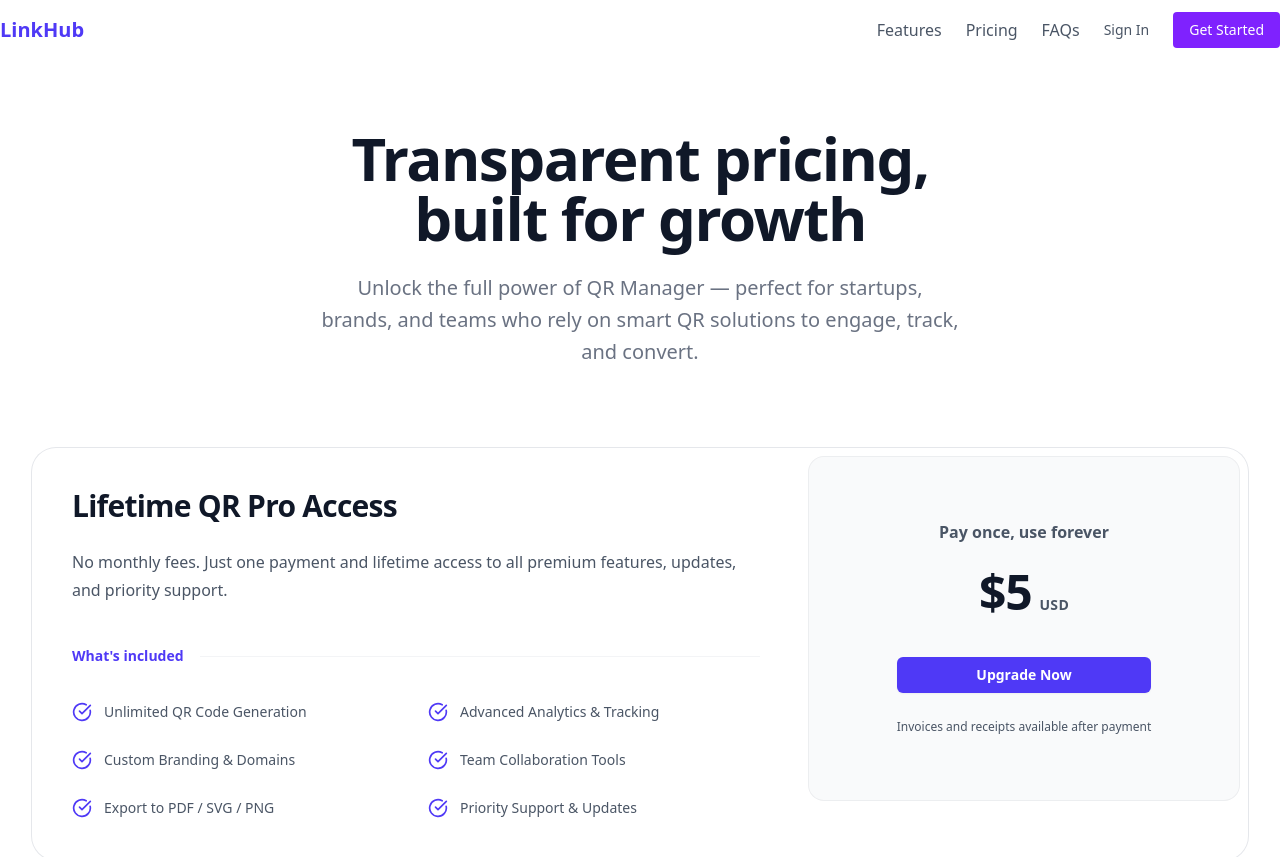
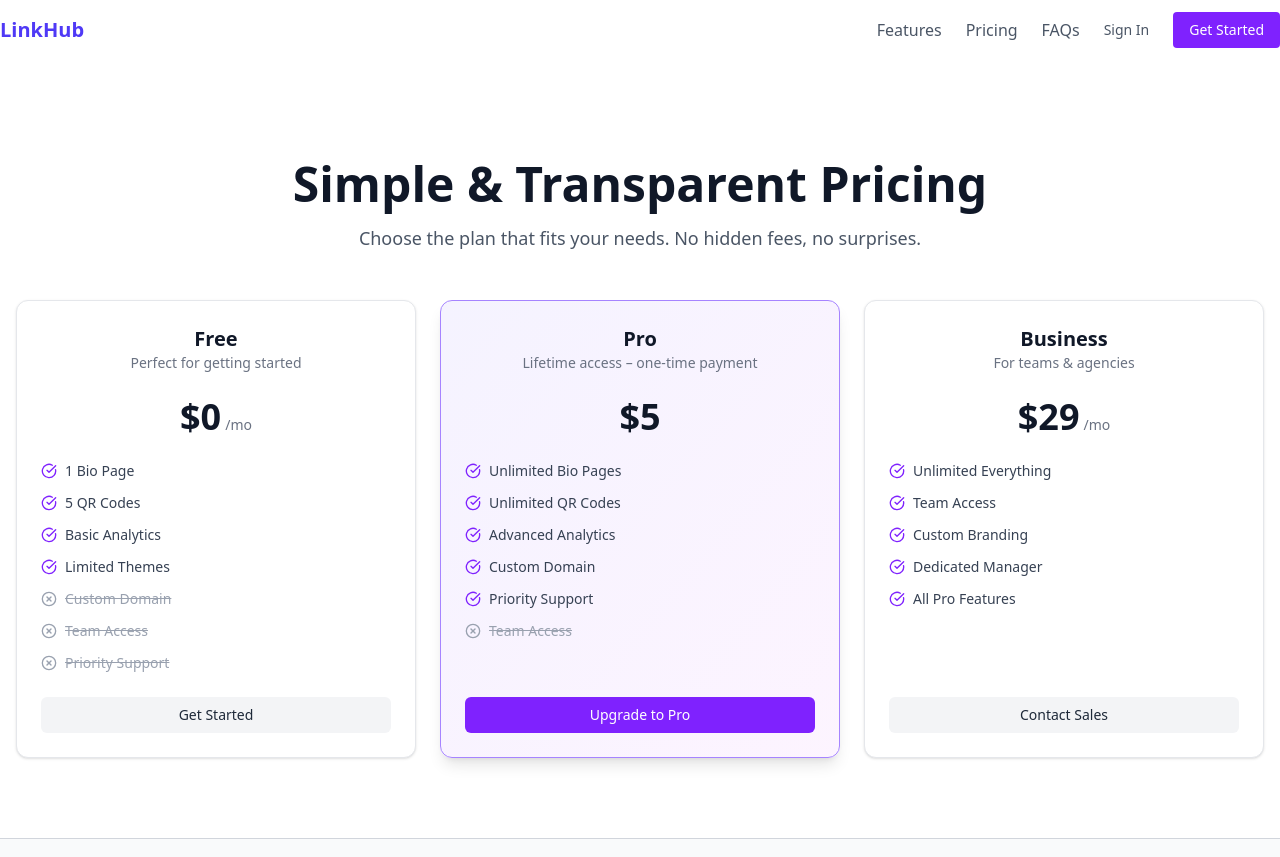
Before and after one commit to Nayem-khan1/qr-manager-frontend, a React (Vite) app: page /pricing in a window 1280 px wide. Shown: the top 857 px of the page. Built offline with nearby package versions, Linux system fonts and the light colour scheme; no server answers.

Commit message:
complete priching section

```diff
--- a/src/App.jsx
+++ b/src/App.jsx
@@ -20,6 +20,7 @@ import { ScrollToTop } from "./components/ScrollToTop";
 import AdminPage from "./pages/admin/AdminPage";
 import Analytics from "./pages/Analytics";
 import Settings from "./pages/Settings";
+import Contact from "./components/Contact";
 
 function App() {
   const { loading, userData } = useContext(AuthContext);
@@ -42,6 +43,7 @@ function App() {
           <Route path="/pricing" element={<Pricing />} />
           <Route path="/sign-in" element={<Login />} />
           <Route path="/sign-up" element={<SignUp />} />
+          <Route path="/contact" element={<Contact />} />
         </Route>
 
         {/* Protected Dashboard Layout */}
--- /dev/null
+++ b/src/components/Contact.jsx
@@ -0,0 +1,107 @@
+import { useState } from "react";
+
+const Contact = () => {
+  const [formData, setFormData] = useState({
+    name: "",
+    email: "",
+    message: "",
+  });
+
+  const [submitted, setSubmitted] = useState(false);
+
+  const handleChange = (e) => {
+    setFormData({ ...formData, [e.target.name]: e.target.value });
+  };
+
+  const handleSubmit = (e) => {
+    e.preventDefault();
+    // ✅ Submit logic here (e.g. send to backend or email service)
+    console.log("Form submitted:", formData);
+    setSubmitted(true);
+    // Optionally reset
+    setFormData({ name: "", email: "", message: "" });
+  };
+
+  return (
+    <section className="w-full bg-white py-24 px-4">
+      <div className="max-w-3xl mx-auto text-center">
+        <h2 className="text-4xl font-bold text-gray-900 mb-4">Contact Us</h2>
+        <p className="text-gray-600 mb-12">
+          Have questions or need help? Fill out the form and we’ll get back to
+          you shortly.
+        </p>
+
+        <form
+          onSubmit={handleSubmit}
+          className="space-y-6 text-left max-w-xl mx-auto"
+        >
+          <div>
+            <label
+              htmlFor="name"
+              className="block text-sm font-medium text-gray-700"
+            >
+              Your Name
+            </label>
+            <input
+              required
+              type="text"
+              name="name"
+              value={formData.name}
+              onChange={handleChange}
+              className="mt-1 block w-full rounded-md border py-1 border-gray-300 shadow-sm focus:ring-violet-500 focus:border-violet-500"
+            />
+          </div>
+
+          <div>
+            <label
+              htmlFor="email"
+              className="block text-sm font-medium text-gray-700"
+            >
+              Your Email
+            </label>
+            <input
+              required
+              type="email"
+              name="email"
+              value={formData.email}
+              onChange={handleChange}
+              className="mt-1 block w-full rounded-md border py-1 border-gray-300 shadow-sm focus:ring-violet-500 focus:border-violet-500"
+            />
+          </div>
+
+          <div>
+            <label
+              htmlFor="message"
+              className="block text-sm font-medium text-gray-700"
+            >
+              Your Message
+            </label>
+            <textarea
+              required
+              name="message"
+              rows="5"
+              value={formData.message}
+              onChange={handleChange}
+              className="mt-1 block w-full rounded-md border border-gray-300 shadow-sm focus:ring-violet-500 focus:border-violet-500"
+            ></textarea>
+          </div>
+
+          <button
+            type="submit"
+            className="w-full bg-violet-600 text-white font-semibold py-2 px-4 rounded-md hover:bg-violet-700 transition"
+          >
+            Send Message
+          </button>
+
+          {submitted && (
+            <p className="text-green-600 text-sm mt-4">
+              ✅ Message sent successfully!
+            </p>
+          )}
+        </form>
+      </div>
+    </section>
+  );
+};
+
+export default Contact;
--- a/src/components/Sidebar.jsx
+++ b/src/components/Sidebar.jsx
@@ -40,19 +40,7 @@ const Sidebar = () => {
   ];
 
   return (
-    <aside
-      className="
-    hidden md:flex flex-col
-    w-64 sticky top-16
-    h-[calc(100vh-4rem)]
-    overflow-y-auto
-    bg-white px-4 pt-4 pb-7
-    border-r shadow-sm
-    rounded-tr-[10px]
-  "
-    >
-      <h2 className="text-xl font-bold text-indigo-600 mb-6">Linkify</h2>
-
+    <aside className="hidden md:flex flex-col w-64 sticky bottom-0 top-20 h-[calc(100vh-5rem)] overflow-y-auto bg-white px-4 pt-4 pb-7 shadow-md rounded-tr-xl rounded-tl-xl">
       <nav className="flex flex-col space-y-2">
         {navLinks.map((link) => {
           const isActive = location.pathname.startsWith(link.path);
--- a/src/pages/LandingPage/Home.jsx
+++ b/src/pages/LandingPage/Home.jsx
@@ -1,9 +1,9 @@
 import React from "react";
 import Hero from "./components/Hero";
 import Feature from "./components/Feature";
-import Pricing from "./components/Pricing";
 import Testimonial from "./components/Testimonial";
 import CTA from "./components/CTA";
+import Pricing from "../Pricing";
 
 const Home = () => {
   return (
--- a/src/pages/Pricing.jsx
+++ b/src/pages/Pricing.jsx
@@ -1,29 +1,81 @@
-import { CheckCircle } from "lucide-react";
+import { motion } from "framer-motion";
+import { CheckCircle, XCircle } from "lucide-react";
+import { useContext, useMemo } from "react";
+import { AuthContext } from "../context/AuthProvider";
+import { useNavigate, useLocation } from "react-router";
 import { backendUrl } from "../config";
-import { useContext } from "react";
-import { AuthContext } from "../context/AuthProvider";
 
-const includedFeatures = [
-  "Unlimited QR Code Generation",
-  "Advanced Analytics & Tracking",
-  "Custom Branding & Domains",
-  "Team Collaboration Tools",
-  "Export to PDF / SVG / PNG",
-  "Priority Support & Updates",
+// All plans
+const allPlans = [
+  {
+    title: "Free",
+    price: "$0",
+    subtitle: "Perfect for getting started",
+    features: ["1 Bio Page", "5 QR Codes", "Basic Analytics", "Limited Themes"],
+    unavailable: ["Custom Domain", "Team Access", "Priority Support"],
+    button: {
+      text: "Get Started",
+      action: "dashboard",
+    },
+  },
+  {
+    title: "Pro",
+    price: "$5",
+    subtitle: "Lifetime access – one-time payment",
+    highlighted: true,
+    features: [
+      "Unlimited Bio Pages",
+      "Unlimited QR Codes",
+      "Advanced Analytics",
+      "Custom Domain",
+      "Priority Support",
+    ],
+    unavailable: ["Team Access"],
+    button: {
+      text: "Upgrade to Pro",
+      action: "upgrade",
+    },
+  },
+  {
+    title: "Business",
+    price: "$29",
+    subtitle: "For teams & agencies",
+    features: [
+      "Unlimited Everything",
+      "Team Access",
+      "Custom Branding",
+      "Dedicated Manager",
+      "All Pro Features",
+    ],
+    unavailable: [],
+    button: {
+      text: "Contact Sales",
+      action: "contact",
+    },
+  },
 ];
 
-export default function Pricing() {
+const Pricing = () => {
   const { user } = useContext(AuthContext);
+  const navigate = useNavigate();
+  const location = useLocation();
+
+  const isDashboard = useMemo(() => {
+    return location.pathname.includes("/dashboard");
+  }, [location]);
+
+  const filteredPlans = useMemo(() => {
+    return isDashboard ? allPlans.filter((p) => p.title !== "Free") : allPlans;
+  }, [isDashboard]);
 
   const handleUpgrade = async () => {
+    if (!user) return navigate("/sign-in");
     const token = await user.getIdToken();
     const res = await fetch(
-      backendUrl + "api/qrcodes/create-checkout-session",
+      `${backendUrl}api/qrcodes/create-checkout-session`,
       {
         method: "POST",
-        headers: {
-          Authorization: `Bearer ${token}`,
-        },
+        headers: { Authorization: `Bearer ${token}` },
       }
     );
     const data = await res.json();
@@ -33,77 +85,105 @@ export default function Pricing() {
   };
 
   return (
-    <div className="bg-white py-24 sm:py-32">
-      <div className="mx-auto max-w-7xl px-6 lg:px-8">
-        <div className="mx-auto max-w-4xl sm:text-center">
-          <h2 className="text-5xl font-semibold tracking-tight text-pretty text-gray-900 sm:text-6xl sm:text-balance">
-            Transparent pricing, built for growth
-          </h2>
-          <p className="mx-auto mt-6 max-w-2xl text-lg font-medium text-pretty text-gray-500 sm:text-xl/8">
-            Unlock the full power of QR Manager — perfect for startups, brands, and teams who rely on smart QR solutions to engage, track, and convert.
-          </p>
+    <section className="bg-white w-full pt-40 pb-20 px-4" id="pricing">
+      <div className="max-w-7xl mx-auto text-center">
+        <motion.h2
+          initial={{ opacity: 0, y: 20 }}
+          whileInView={{ opacity: 1, y: 0 }}
+          transition={{ duration: 0.6 }}
+          className="text-4xl md:text-5xl font-bold text-gray-900 mb-4"
+        >
+          Simple & Transparent Pricing
+        </motion.h2>
+
+        <motion.p
+          initial={{ opacity: 0, y: 20 }}
+          whileInView={{ opacity: 1, y: 0 }}
+          transition={{ delay: 0.2, duration: 0.6 }}
+          className="text-lg text-gray-600 mb-12 max-w-xl mx-auto"
+        >
+          Choose the plan that fits your needs. No hidden fees, no surprises.
+        </motion.p>
+
+        <div
+          className={`grid grid-cols-1 ${
+            filteredPlans.length === 3 ? "md:grid-cols-3" : "md:grid-cols-2"
+          } gap-6`}
+        >
+          {filteredPlans.map((plan, index) => (
+            <motion.div
+              key={index}
+              initial={{ opacity: 0, y: 30 }}
+              whileInView={{ opacity: 1, y: 0 }}
+              viewport={{ once: true }}
+              transition={{ delay: index * 0.2, duration: 0.6 }}
+              className={`rounded-xl border ${
+                plan.highlighted
+                  ? "bg-gradient-to-br from-violet-50 to-fuchsia-50 border-violet-400 shadow-lg"
+                  : "bg-white border-gray-200 shadow"
+              } p-6 flex flex-col items-start justify-between`}
+            >
+              <div className="w-full">
+                <h3 className="text-xl font-bold text-gray-900">
+                  {plan.title}
+                </h3>
+                <p className="text-gray-500 text-sm">{plan.subtitle}</p>
+
+                <div className="my-6">
+                  <span className="text-4xl font-extrabold text-gray-900">
+                    {plan.price}
+                  </span>
+                  {plan.title !== "Pro" && (
+                    <span className="text-sm text-gray-500 ml-1">/mo</span>
+                  )}
                 </div>
 
-        <div className="mx-auto mt-16 max-w-2xl rounded-3xl ring-1 ring-gray-200 sm:mt-20 lg:mx-0 lg:flex lg:max-w-none">
-          <div className="p-8 sm:p-10 lg:flex-auto">
-            <h3 className="text-3xl font-semibold tracking-tight text-gray-900">
-              Lifetime QR Pro Access
-            </h3>
-            <p className="mt-6 text-base/7 text-gray-600">
-              No monthly fees. Just one payment and lifetime access to all premium features, updates, and priority support.
-            </p>
-
-            <div className="mt-10 flex items-center gap-x-4">
-              <h4 className="flex-none text-sm/6 font-semibold text-indigo-600">
-                What's included
-              </h4>
-              <div className="h-px flex-auto bg-gray-100" />
-            </div>
-
-            <ul
-              role="list"
-              className="mt-8 grid grid-cols-1 gap-4 text-sm/6 text-gray-600 sm:grid-cols-2 sm:gap-6"
+                <ul className="space-y-3 mb-6">
+                  {plan.features.map((feature, i) => (
+                    <li
+                      key={i}
+                      className="flex items-center text-gray-700 text-sm"
                     >
-              {includedFeatures.map((feature) => (
-                <li key={feature} className="flex gap-x-3">
-                  <CheckCircle
-                    aria-hidden="true"
-                    className="h-6 w-5 flex-none text-indigo-600"
-                  />
+                      <CheckCircle className="w-4 h-4 text-violet-600 mr-2" />
                       {feature}
+                    </li>
+                  ))}
+                  {plan.unavailable.map((item, i) => (
+                    <li
+                      key={i}
+                      className="flex items-center text-gray-400 text-sm line-through"
+                    >
+                      <XCircle className="w-4 h-4 mr-2" />
+                      {item}
                     </li>
                   ))}
                 </ul>
               </div>
 
-          <div className="-mt-2 p-2 lg:mt-0 lg:w-full lg:max-w-md lg:shrink-0">
-            <div className="rounded-2xl bg-gray-50 py-10 text-center ring-1 ring-gray-900/5 ring-inset lg:flex lg:flex-col lg:justify-center lg:py-16">
-              <div className="mx-auto max-w-xs px-8">
-                <p className="text-base font-semibold text-gray-600">
-                  Pay once, use forever
-                </p>
-                <p className="mt-6 flex items-baseline justify-center gap-x-2">
-                  <span className="text-5xl font-semibold tracking-tight text-gray-900">
-                    $5
-                  </span>
-                  <span className="text-sm/6 font-semibold tracking-wide text-gray-600">
-                    USD
-                  </span>
-                </p>
               <button
-                  onClick={handleUpgrade}
-                  className="mt-10 block w-full rounded-md bg-indigo-600 px-3 py-2 text-center text-sm font-semibold text-white shadow-xs hover:bg-indigo-500 focus-visible:outline-2 focus-visible:outline-offset-2 focus-visible:outline-indigo-600"
+                onClick={() => {
+                  if (plan.button.action === "dashboard") {
+                    navigate("/dashboard");
+                  } else if (plan.button.action === "upgrade") {
+                    handleUpgrade();
+                  } else if (plan.button.action === "contact") {
+                    navigate("/contact");
+                  }
+                }}
+                className={`w-full text-center py-2 px-4 rounded-md text-sm font-medium transition cursor-pointer ${
+                  plan.highlighted
+                    ? "bg-violet-600 hover:bg-violet-700 text-white"
+                    : "bg-gray-100 hover:bg-gray-200 text-gray-800"
+                }`}
               >
-                  Upgrade Now
+                {plan.button.text}
               </button>
-                <p className="mt-6 text-xs/5 text-gray-600">
-                  Invoices and receipts available after payment
-                </p>
+            </motion.div>
+          ))}
         </div>
       </div>
-          </div>
-        </div>
-      </div>
-    </div>
+    </section>
   );
-}
+};
+
+export default Pricing;
```
Lines whose indentation alone changed are shown as unchanged.
